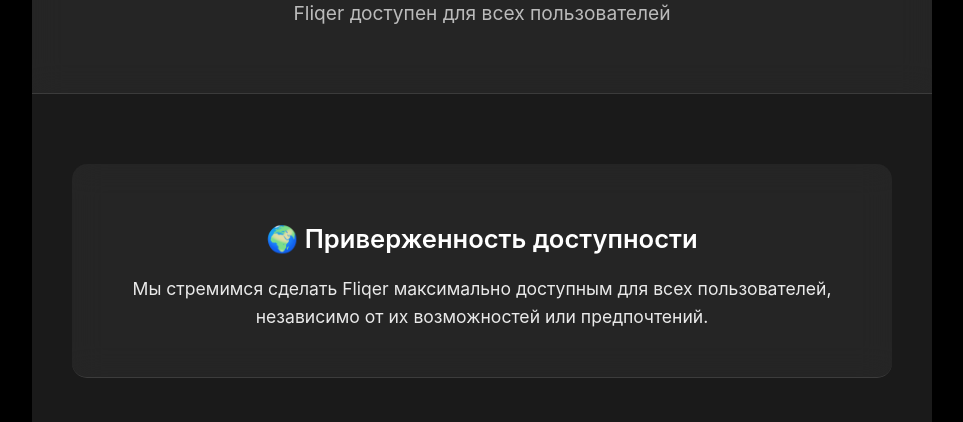
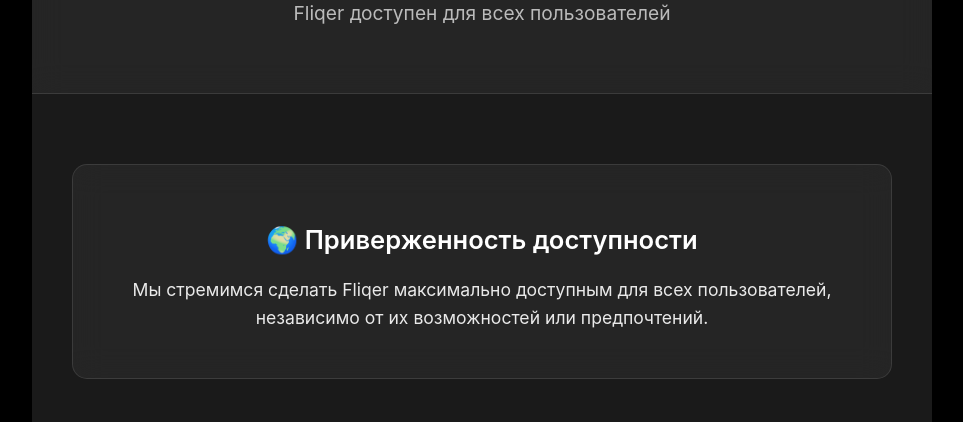
Before and after one commit to d5zn/fliqer-web, a plain HTML site: page accessibility.html in a window 1280 px wide. Shown: the part 154-576 px from the top of the page, without its empty margins (158-1121 px from the left). Drawn offline with Linux system fonts and the light colour scheme.

```diff
--- a/accessibility.html
+++ b/accessibility.html
@@ -198,7 +198,7 @@
             background: rgba(255, 255, 255, 0.05);
             backdrop-filter: blur(15px);
             -webkit-backdrop-filter: blur(15px);
-            border-bottom: 1px solid rgba(255, 255, 255, 0.1);
+            border: 1px solid rgba(255, 255, 255, 0.1);
             color: white;
             padding: 30px;
             border-radius: 15px;
```
